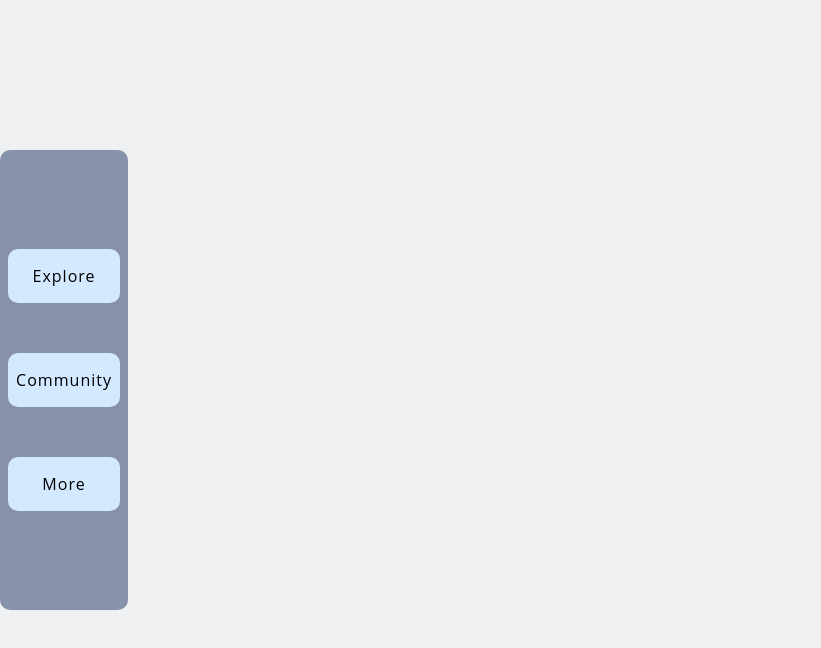
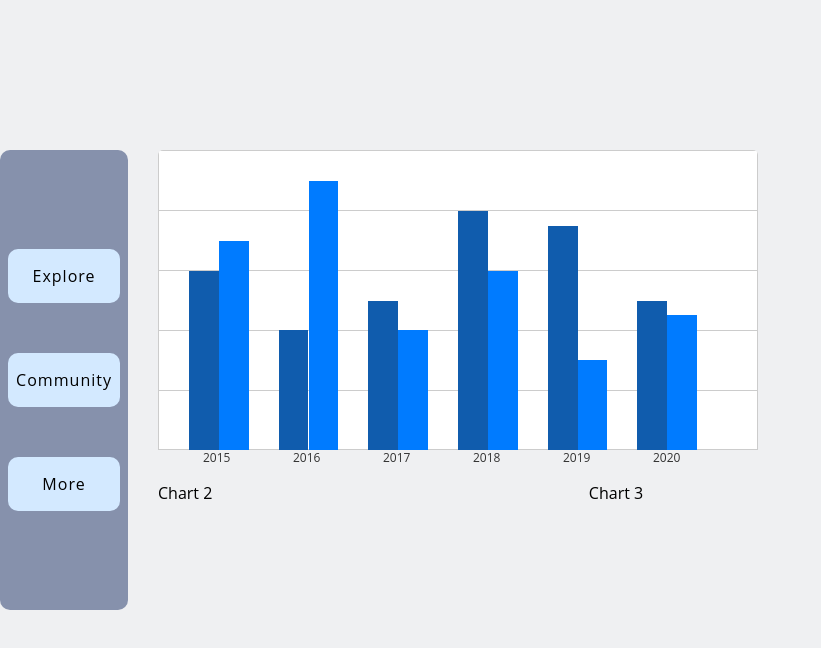
Before and after one commit to andrei645/RoDX-Romanian-Drug-Explorer, a plain HTML site: page charts.html in a window 1280 px wide. Shown: the whole page, without its empty margins (0-821 px from the left). Drawn offline with Linux system fonts and the light colour scheme.

Commit message:
add column chart component

```diff
--- a/charts.html
+++ b/charts.html
@@ -5,6 +5,7 @@
     <meta http-equiv="X-UA-Compatible" content="IE=edge">
     <meta name="viewport" content="width=device-width, initial-scale=1.0">
     <link rel="stylesheet" href="styles/style.css">
+    <link rel="stylesheet" href="styles/chart.css">
     <link rel="stylesheet" href="https://cdnjs.cloudflare.com/ajax/libs/font-awesome/5.15.4/css/all.min.css">
 
     <title>RoDX</title>
@@ -22,20 +23,14 @@
     </section>
     <section id="charts">
         <div class="charts-container">
-            <div class="charts-container__column-chart">
-
-            </div>
+            <div id="charts-container__column-chart" class="charts-container__column-chart"></div>
             <div class="charts-container__flex-container">
-                <div class="charts-container__flex-container-item">
-
-                </div>
-                <div class="charts-container__flex-container-item">
-
-                </div>
+                <div id="charts-container__flex-container-pie-chart" class="charts-container__flex-container-item"><p>Chart 2</p></div>
+                <div id="charts-container__flex-container-line-chart" class="charts-container__flex-container-item"><p>Chart 3</p></div>
             </div>
         </div>
     </section>
 
-    <script src="js/scripts.js"></script>
+    <script type="module" src="js/chart.js"></script>
 </body>
 </html>
--- /dev/null
+++ b/components/column-chart/column-chart.css
@@ -0,0 +1,77 @@
+.charts {
+  width: 100%;
+  border-radius: 5px;
+  overflow: hidden;
+}
+
+.chart-container {
+  max-width: 600px;
+  border-radius: 5px;
+  overflow: hidden;
+  position: relative;
+}
+.chart {
+  width: 100%;
+  height: 300px;
+  display: flex;
+  background-color: white;
+  overflow: hidden;
+  position: relative;
+}
+.line {
+  flex: 1;
+  border-left: 1px solid #ccc;
+  border-right: 1px solid #ccc;
+  border-top: 1px solid #ccc;
+  position: relative;
+}
+.line::before {
+  content: "";
+  position: absolute;
+  bottom: 0;
+  width: 100%;
+  height: 1px;
+  background-color: #ccc;
+}
+.data-point {
+  width: 5%;
+  height: 100%;
+  position: absolute;
+  bottom: 0;
+  background-color: #105cad;
+  transition: height 0.5s;
+}
+.data-point-female {
+  width: 5%;
+  height: 100%;
+  position: absolute;
+  bottom: 0;
+  background-color: #007bff;
+  transition: height 0.5s;
+}
+.years {
+  display: flex;
+  justify-content: space-between;
+  padding: 0 5px;
+  width: 100%;
+  box-sizing: border-box;
+  margin-top: 1rem;
+}
+.year {
+  font-size: 12px;
+  color: #333;
+  position: absolute;
+  bottom: 0;
+}
+.grid-lines {
+  position: absolute;
+  width: 100%;
+  height: 100%;
+  pointer-events: none;
+}
+.grid-line {
+  position: absolute;
+  width: 100%;
+  height: 1px;
+  background-color: #ccc;
+}
--- /dev/null
+++ b/components/column-chart/column-chart.html
@@ -0,0 +1,53 @@
+<!DOCTYPE html>
+<html lang="en">
+
+<head>
+    <link rel="stylesheet" href="components/column-chart/column-chart.css">
+</head>
+
+<body>
+    <div class="chart-container">
+        <div class="chart">
+            <div class="grid-lines">
+                <div class="grid-line" style="top: 20%;"></div>
+                <div class="grid-line" style="top: 40%;"></div>
+                <div class="grid-line" style="top: 60%;"></div>
+                <div class="grid-line" style="top: 80%;"></div>
+            </div>
+            <div class="line">
+                <div class="data-point" style="left: 5%; height: 60%;"></div>
+                <div class="data-point-female" style="left: 10%; height: 70%;"></div>
+
+                <div class="data-point" style="left: 20%; height: 40%;"></div>
+                <div class="data-point-female" style="left: 25%; height: 90%;"></div>
+
+                <div class="data-point" style="left: 35%; height: 50%;"></div>
+                <div class="data-point-female" style="left: 40%; height: 40%;"></div>
+
+                <div class="data-point" style="left: 50%; height: 80%;"></div>
+                <div class="data-point-female" style="left: 55%; height: 60%;"></div>
+
+                <div class="data-point" style="left: 65%; height: 75%;"></div>
+                <div class="data-point-female" style="left: 70%; height: 30%;"></div>
+
+
+                <div class="data-point" style="left: 80%; height: 50%;"></div>
+                <div class="data-point-female" style="left: 85%; height: 45%;"></div>
+
+
+            </div>
+        </div>
+        <div class="years">
+            <span class="year" style="left: 7.5%;">2015</span>
+            <span class="year" style="left: 22.5%;">2016</span>
+            <span class="year" style="left: 37.5%;">2017</span>
+            <span class="year" style="left: 52.5%;">2018</span>
+            <span class="year" style="left: 67.5%;">2019</span>
+            <span class="year" style="left: 82.5%;">2020</span>
+
+
+        </div>
+    </div>
+</body>
+
+</html>
--- a/components/diagram/diagram.js
+++ b/components/diagram/diagram.js
@@ -21,7 +21,7 @@ var objectElement = document.getElementById("myMap");
 
       county.addEventListener('click', function(event){
         var county = this.getAttribute('name');
-        window.location.href = "chart.html?country=" + encodeURIComponent(county);
+        window.location.href = "charts.html?country=" + encodeURIComponent(county);
 
       });
 
--- /dev/null
+++ b/js/chart.js
@@ -0,0 +1,6 @@
+import { loadHTMLFileIntoSection } from "../components/utils.js";
+
+document.addEventListener('DOMContentLoaded', function () {
+    loadHTMLFileIntoSection('components/column-chart/column-chart.html', 'charts-container__column-chart', 'components/column-chart/column-chart.js');
+
+});
--- /dev/null
+++ b/styles/chart.css
@@ -0,0 +1,9 @@
+.charts-container__flex-container{
+
+    display: flex;
+    justify-content: space-evenly;
+}
+.charts-container__flex-container-item{
+
+    width: 100%;
+}
--- a/styles/style.css
+++ b/styles/style.css
@@ -78,3 +78,7 @@ body {
     grid-row: 2;
     grid-column: 2;
 }
+#charts{
+    grid-row: 2;
+    grid-column: 2;
+}
```
Also changed, not shown: components/column-chart/column-chart.js (added).
